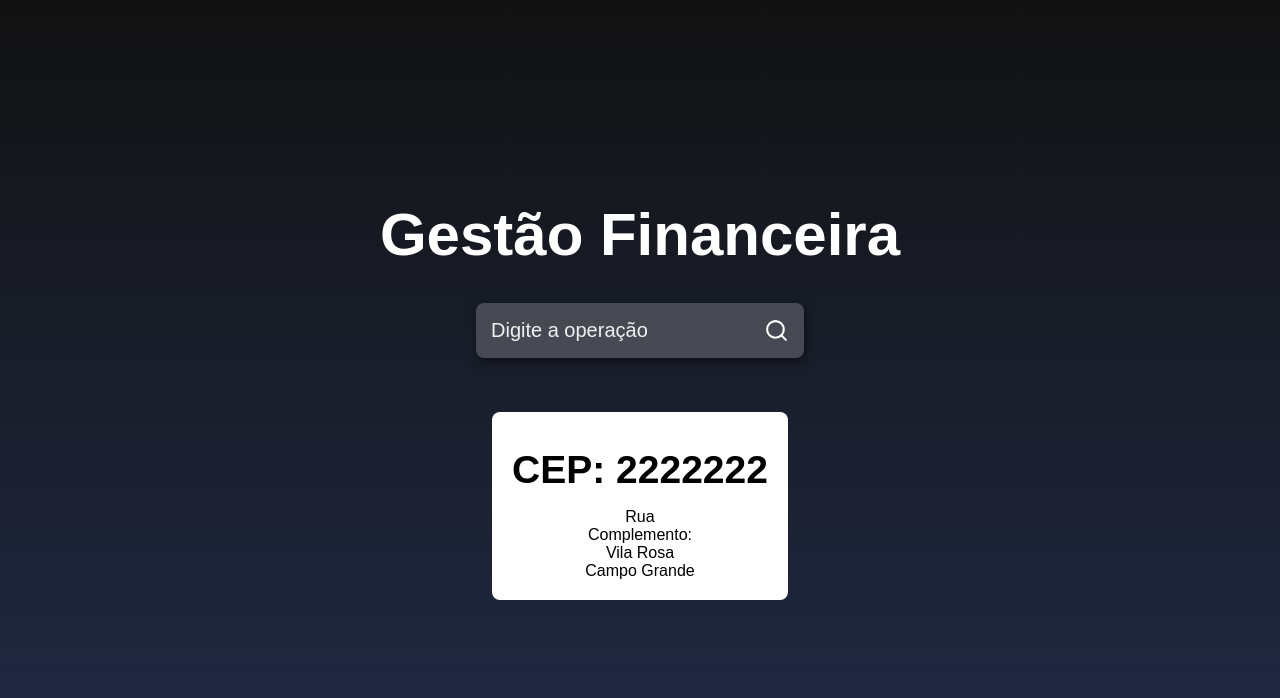
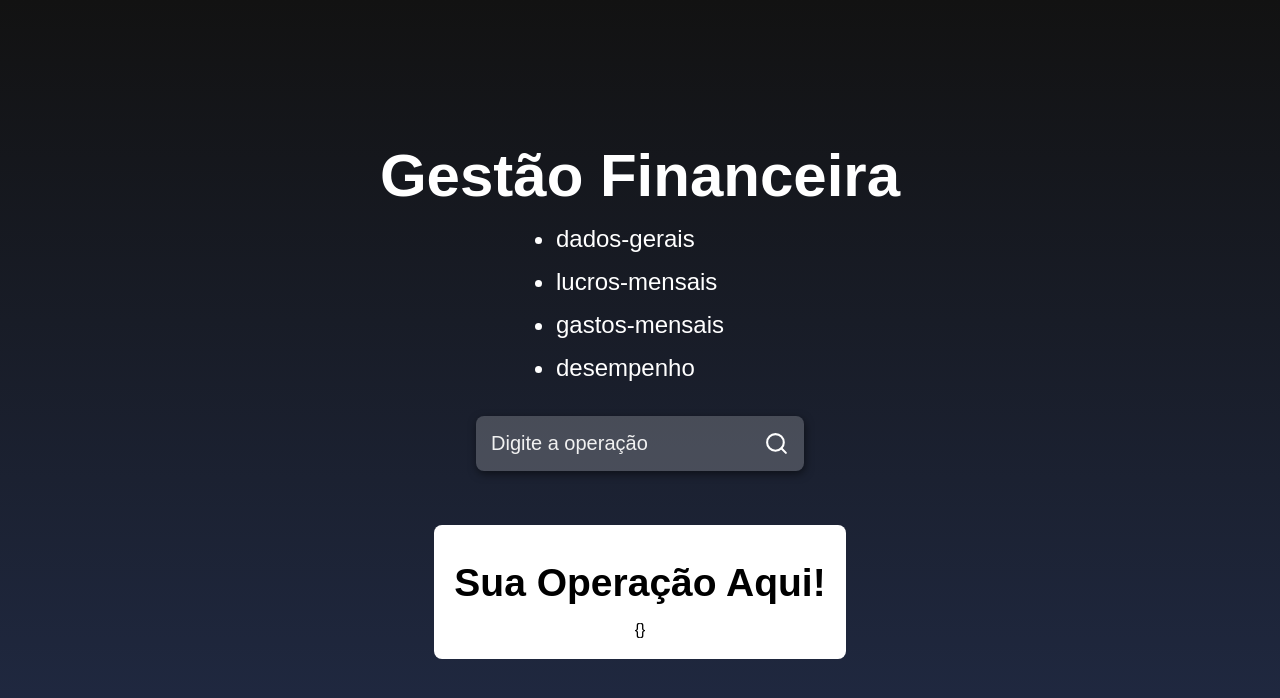
Before and after one commit to KauaCasimiro/layout, a React (Create React App) app: page / in a window 1280 px wide. Shown: the top 698 px of the page. Built offline with nearby package versions, Linux system fonts and the light colour scheme.

Commit message:
react coding

```diff
--- a/src/App.js
+++ b/src/App.js
@@ -1,38 +1,85 @@
 import { useState } from 'react';
-import {FiSearch} from 'react-icons/fi'
+import { FiSearch } from 'react-icons/fi';
 import './style.css';
+import api from './service/api';
 
 function App() {
+  const [input, setInput] = useState('');
+  const [dados, setDados] = useState({});
+  const [erro, setErro] = useState('');
+  const [operation, setOperation] = useState('Sua Operação Aqui!');
 
-  const [input, setInput] = useState('')
+  async function handleSearch(endpoint) {
+    try {
+      const response = await api.get(`/${endpoint}`);
+      setDados(response.data);
+      setErro('');
+      setInput('');
+      updateOperation(endpoint);
+    } catch (error) {
+      setErro(`Erro ao carregar dados de ${endpoint}: ${error.message}`);
+      setInput('');
+    }
+  }
 
-  function handleSearch() {
-    alert("Funcionando " + input);
+  function updateOperation(endpoint) {
+    switch (endpoint) {
+      case 'desempenho':
+        setOperation('Desempenho Mensal');
+        break;
+      case 'lucros-mensais':
+        setOperation('Lucros Mensais');
+        break;
+      case 'gastos-mensais':
+        setOperation('Gastos Mensais');
+        break;
+      case 'dados-gerais':
+        setOperation('Dados Gerais');
+        break;
+      default:
+        setOperation('Sua operação aqui');
+    }
+  }
+
+  function handleKeyPress(event) {
+    if (event.key === 'Enter' && input.trim() !== '') { // Verifica se não é um espaço em branco
+      handleSearch(input.trim()); // Remove espaços em branco antes e depois da string
+    }
   }
 
   return (
     <div className="container">
       <h1 className="title">Gestão Financeira</h1>
+      <ul>
+        <li className="list">dados-gerais</li>
+        <li className="list">lucros-mensais</li>
+        <li className="list">gastos-mensais</li>
+        <li className="list">desempenho</li>
+      </ul>
 
       <div className="containerInput">
-          <input type="text"
+        <input
+          type="text"
           placeholder="Digite a operação"
           value={input}
           onChange={(e) => setInput(e.target.value)}
-          />
+          onKeyPress={handleKeyPress}
+        />
 
-          <button className="buttonSearch" onClick={handleSearch}>
-              <FiSearch size={25} color="FFF"/>
-          </button>
+        <button className="buttonSearch" onClick={() => handleSearch(input.trim())}>
+          <FiSearch size={25} color="FFF" />
+        </button>
       </div>
 
+      {erro && <p className="error">{erro}</p>}
+
       <main className="main">
-        <h2>CEP: 2222222</h2>
-
-        <span>Rua</span>
-        <span>Complemento:</span>
-        <span>Vila Rosa</span>
-        <span>Campo Grande</span>
+        <h2>{operation}</h2>
+        <div className="dataDisplay">
+          <pre>
+            {JSON.stringify(dados, null, 4)}
+          </pre>
+        </div>
       </main>
     </div>
   );
```
